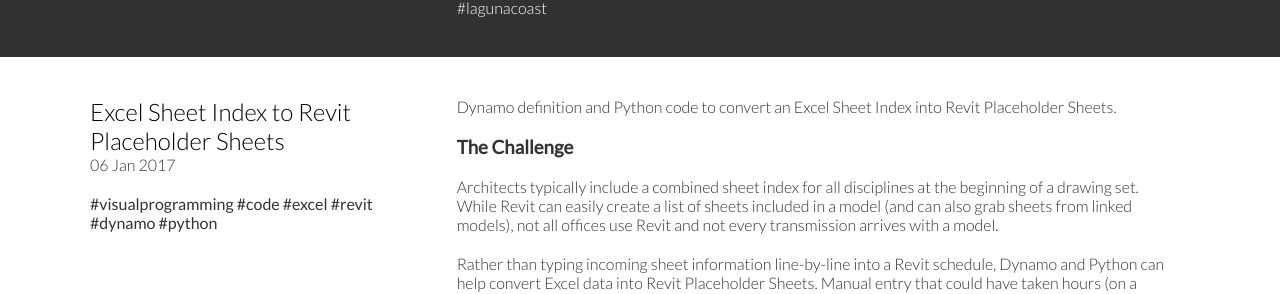
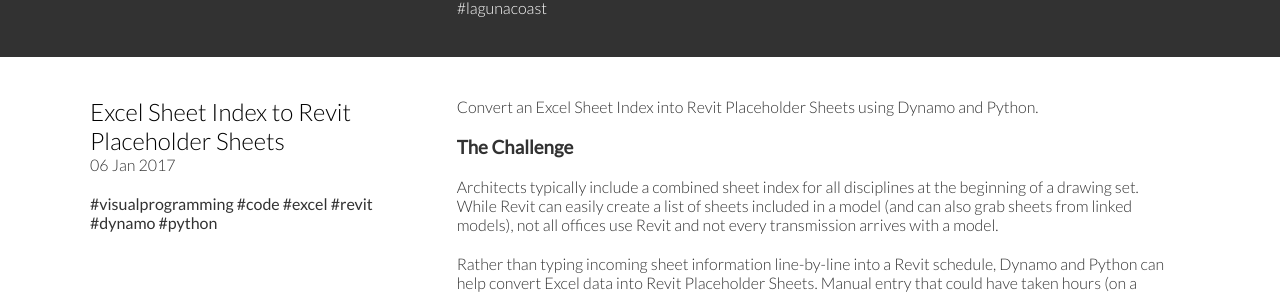
Before and after one commit to andrewkingme/andrewkingme.github.io, a Jekyll site: the page built from _work/Excel-Sheet-Index-to-Revit.md, in a window 1280 px wide and 900 px high. Shown: the part 241-535 px from the top of the window. Built offline with Jekyll 4.4.1, drawn with Linux system fonts in a browser that asks for light colours.

```diff
--- a/_work/Excel-Sheet-Index-to-Revit.md
+++ b/_work/Excel-Sheet-Index-to-Revit.md
@@ -14,7 +14,7 @@ tags:
   - python
 ---
 
-Dynamo definition and Python code to convert an Excel Sheet Index into Revit Placeholder Sheets.
+Convert an Excel Sheet Index into Revit Placeholder Sheets using Dynamo and Python.
 
 <!--more-->
 
```
Also changed, not shown: _work/Revit-Revision-Cloud-Data-to-Excel.md (+6 -4 lines).
